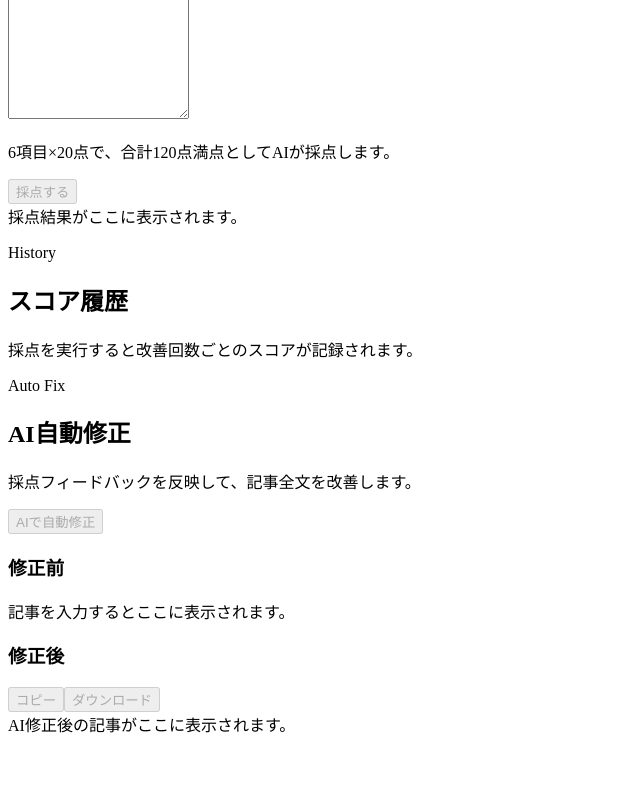
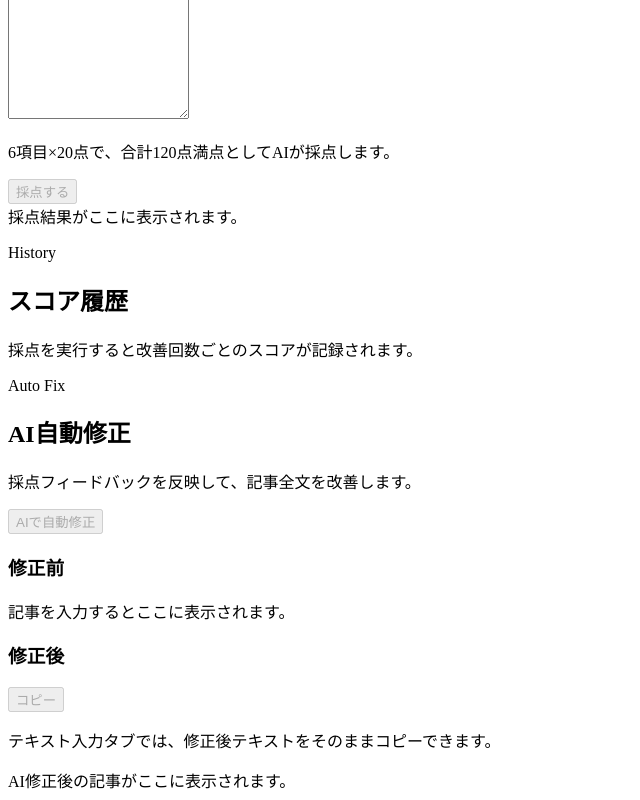
Before and after one commit to heiogawa-create/article-scorer, a React (Vite) app: page / in a window 1280 px wide. Shown: the part 618-1418 px from the top of the page, without its empty margins (0-640 px from the left). Before the commit the page ends 1362 px from the top, so only its background shows below. Built offline with nearby package versions, Linux system fonts and the light colour scheme; the HTML template or start-up script is replaced by a standard one.

Commit message:
Clarify mode-specific autofix outputs

```diff
--- a/src/App.jsx
+++ b/src/App.jsx
@@ -80,12 +80,7 @@ export default function App() {
       };
     }
 
-    return {
-      content: improvedArticle,
-      fileName: 'improved-article.txt',
-      mimeType: 'text/plain;charset=utf-8',
-      label: 'テキストをダウンロード',
-    };
+    return null;
   }, [htmlFileName, htmlSource, improvedArticle, inputMode, pdfFileName]);
 
   function resetResultForNewInput() {
@@ -271,6 +266,7 @@ export default function App() {
           onCopy={handleCopy}
           onDownload={handleDownloadImproved}
           downloadLabel={improvedDownload?.label}
+          inputMode={inputMode}
           canImprove={Boolean(scoringResult && article.trim())}
           isLoading={isLoading}
         />
--- a/src/components/AutoFix.jsx
+++ b/src/components/AutoFix.jsx
@@ -6,9 +6,17 @@ export default function AutoFix({
   onCopy,
   onDownload,
   downloadLabel,
+  inputMode,
   canImprove,
   isLoading,
 }) {
+  const modeGuidance = {
+    text: 'テキスト入力タブでは、修正後テキストをそのままコピーできます。',
+    html: 'HTMLファイルタブでは、画像・表・head/style/scriptを保持したHTMLとしてダウンロードできます。',
+    pdf: 'PDFファイルタブでは、修正後の本文をプレーンテキストファイルとしてダウンロードできます。',
+  };
+  const shouldShowDownload = inputMode === 'html' || inputMode === 'pdf';
+
   return (
     <section className="rounded-3xl border border-slate-700 bg-[#1e293b]/95 p-5 shadow-2xl shadow-slate-950/30 md:p-7">
       <div className="mb-5 flex flex-col gap-3 lg:flex-row lg:items-end lg:justify-between">
@@ -46,6 +54,7 @@ export default function AutoFix({
               >
                 コピー
               </button>
+              {shouldShowDownload && (
                 <button
                   className="rounded-xl border border-emerald-400/40 px-3 py-2 text-sm font-semibold text-emerald-200 transition hover:bg-emerald-400/10 disabled:cursor-not-allowed disabled:opacity-50"
                   type="button"
@@ -54,8 +63,12 @@ export default function AutoFix({
                 >
                   {downloadLabel || 'ダウンロード'}
                 </button>
+              )}
             </div>
           </div>
+          <p className="mb-3 rounded-xl bg-slate-900/70 px-3 py-2 text-sm text-slate-400">
+            {modeGuidance[inputMode] || modeGuidance.text}
+          </p>
           <div className="max-h-[34rem] overflow-auto whitespace-pre-wrap leading-7 text-slate-300">
             {improvedArticle || 'AI修正後の記事がここに表示されます。'}
           </div>
```
Lines whose indentation alone changed are shown as unchanged.
